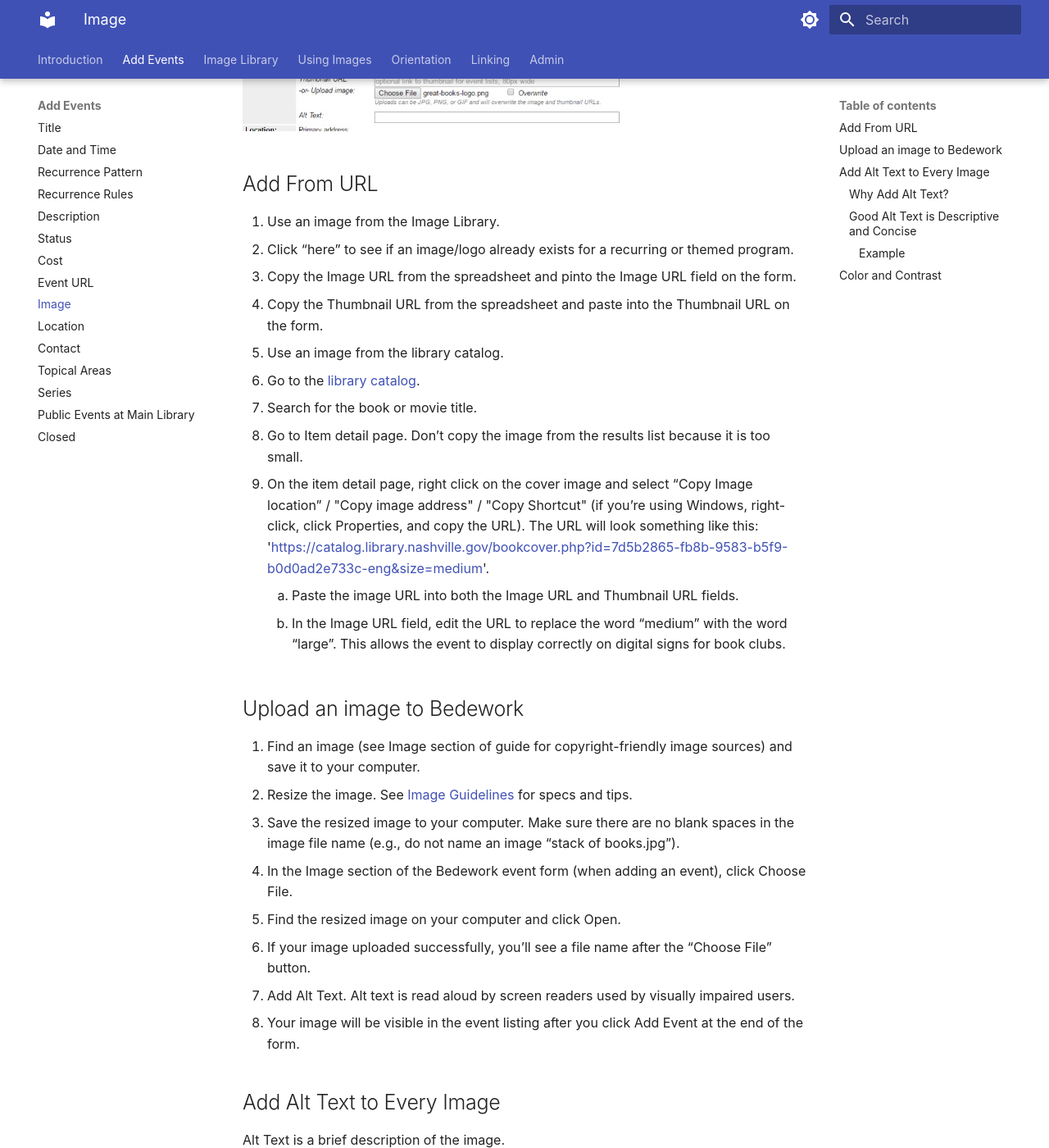
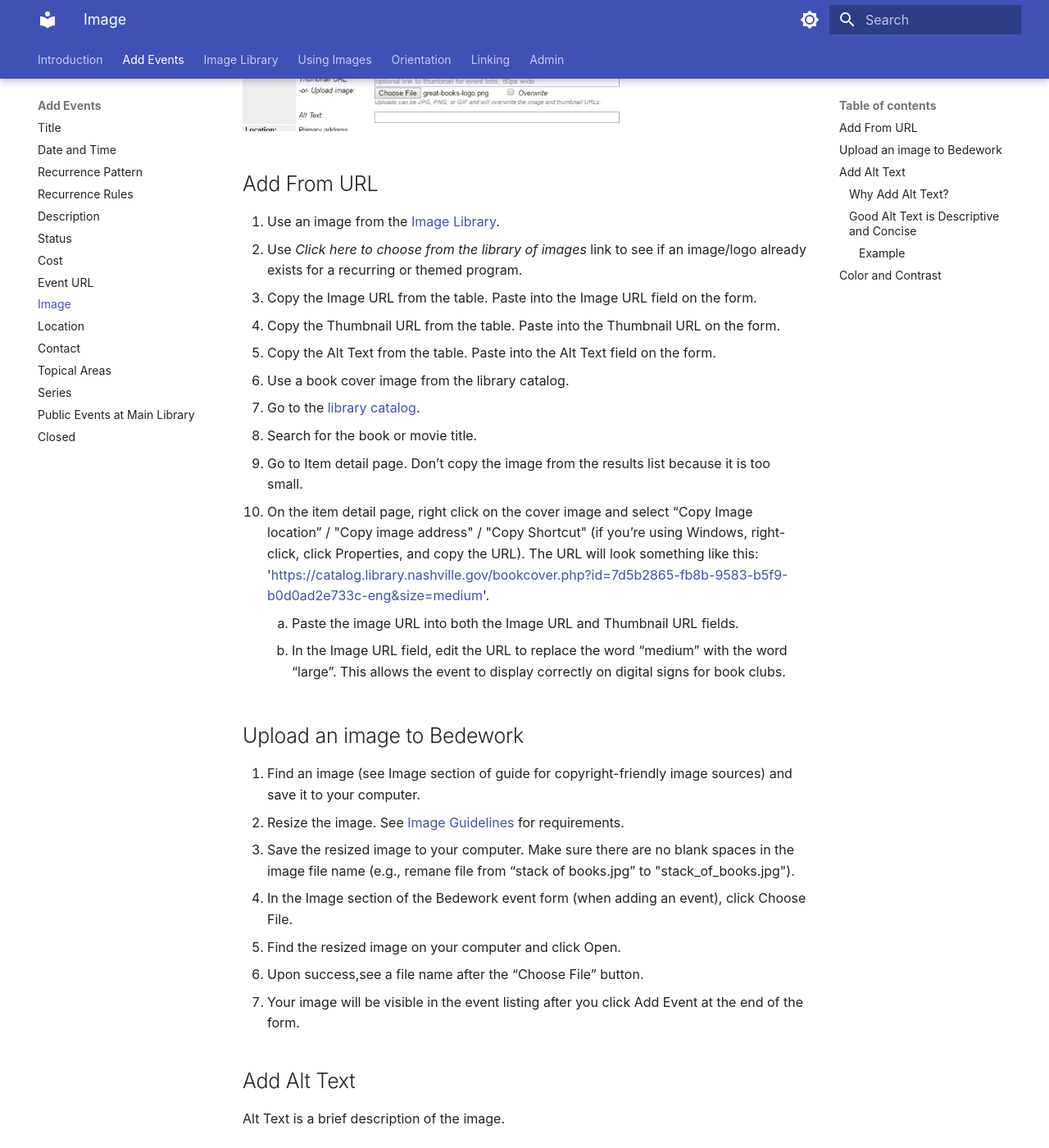
Before and after one commit to Nashville-Public-Library/bedework-docs, an MkDocs documentation site: the page built from docs/add-events/image.md, in a window 1280 px wide and 1400 px high, scrolled down 215 px. Shown: the whole window at 82% size. Built offline with MkDocs 1.6.1 and Material for MkDocs 9.7.7, drawn with Linux system fonts in a browser that asks for light colours; emoji names are drawn with the system emoji font; some of the changed text lies outside the part shown.

Commit message:
clean up language.

```diff
--- a/docs/add-events/image.md
+++ b/docs/add-events/image.md
@@ -9,12 +9,13 @@ sdidebar_position: 9
 
 ## Add From URL
 
-1. Use an image from the Image Library.
-   1. Click “here” to see if an image/logo already exists for a recurring or themed program.
-   1. Copy the Image URL from the spreadsheet and pinto the Image URL field on the form.
-   1. Copy the Thumbnail URL from the spreadsheet and paste into the Thumbnail URL on the form.
+1. Use an image from the [Image Library](../image-library/topic-logos.md).
+   1. Use _Click here to choose from the library of images_ link to see if an image/logo already exists for a recurring or themed program.
+   1. Copy the Image URL from the table. Paste into the Image URL field on the form.
+   1. Copy the Thumbnail URL from the table. Paste into the Thumbnail URL on the form.
+   1. Copy the Alt Text from the table. Paste into the Alt Text field on the form.
 
-1. Use an image from the library catalog.
+1. Use a book cover image from the library catalog.
    1. Go to the [library catalog](https://catalog.library.nashville.gov).
    1. Search for the book or movie title.
    1. Go to Item detail page. Don’t copy the image from the results list because it is too small.
@@ -25,15 +26,14 @@ sdidebar_position: 9
 ## Upload an image to Bedework
 
 1. Find an image (see Image section of guide for copyright-friendly image sources) and save it to your computer.
-1. Resize the image. See [Image Guidelines](../using-images/image-guidelines.md#size-and-text-specifications) for specs and tips.
-1. Save the resized image to your computer. Make sure there are no blank spaces in the image file name (e.g., do not name an image “stack of books.jpg”).
+1. Resize the image. See [Image Guidelines](../using-images/image-guidelines.md#size-and-text-specifications) for requirements.
+1. Save the resized image to your computer. Make sure there are no blank spaces in the image file name (e.g., remane file from “stack of books.jpg” to "stack_of_books.jpg").
 1. In the Image section of the Bedework event form (when adding an event), click Choose File.
 1. Find the resized image on your computer and click Open.
-1. If your image uploaded successfully, you’ll see a file name after the “Choose File” button.
-1. Add Alt Text. Alt text is read aloud by screen readers used by visually impaired users.
+1. Upon success,see a file name after the “Choose File” button.
 1. Your image will be visible in the event listing after you click Add Event at the end of the form.
 
-## Add Alt Text to Every Image
+## Add Alt Text
 
 Alt Text is a brief description of the image.
 
@@ -53,9 +54,9 @@ Alt Text is a brief description of the image.
 
 ![img "a dog with a ball in its mouth"](../img/1-golden-retriever.webp)
 
-- :white_check_mark: The alt text for this cute image is “Golden retriever puppy playing with a red ball on grass”
+- :white_check_mark: The Alt Text for this image is “golden retriever puppy plays with a red ball on grass in the evening.”
 
-- :x: A bad example of an alt text would be “Dog” or “Picture of a cute dog.”
+- :x: A bad examples of an alt text would be “Dog.” “Picture of a cute dog.” or "Roger hops."
 
 ## Color and Contrast
 
```
Also changed, not shown: other parts of docs/add-events/image.md (+1 -0 lines).
